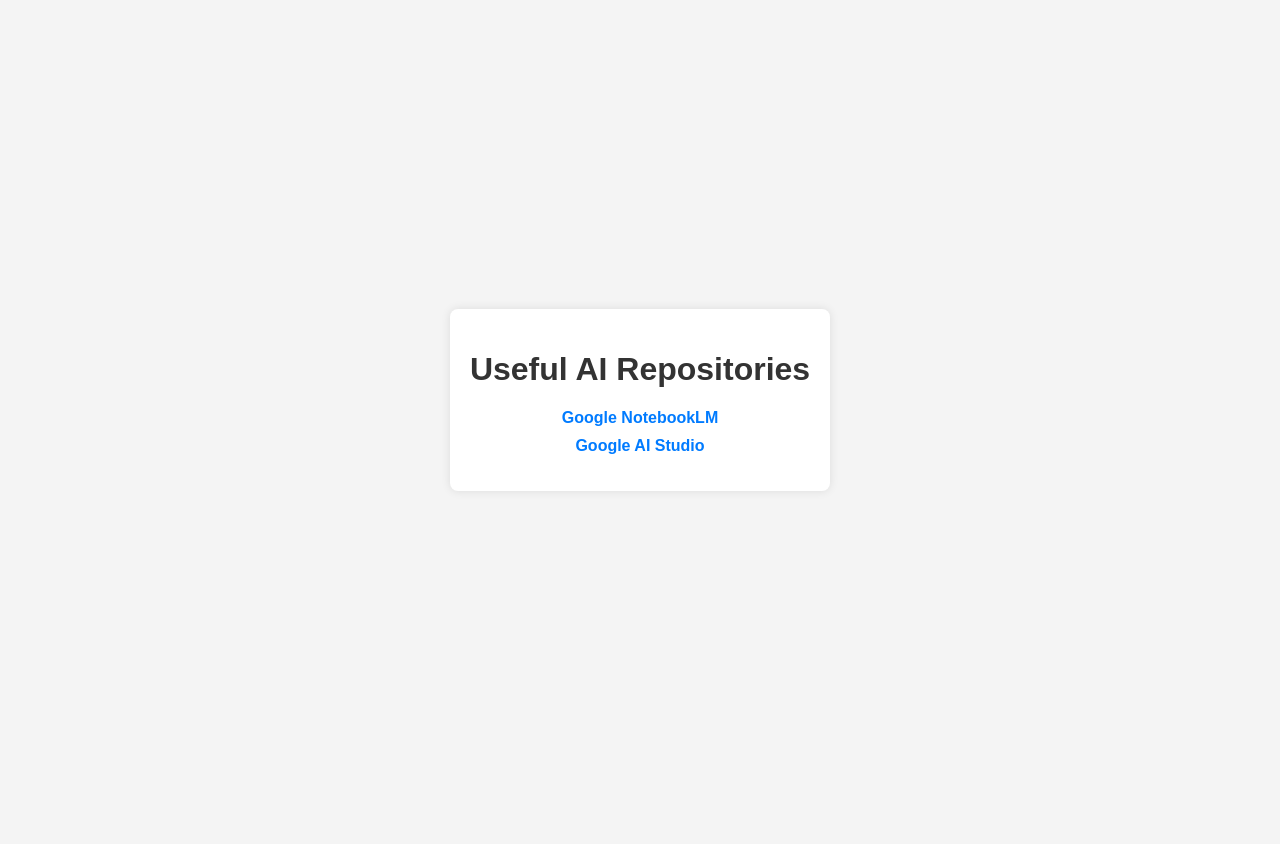
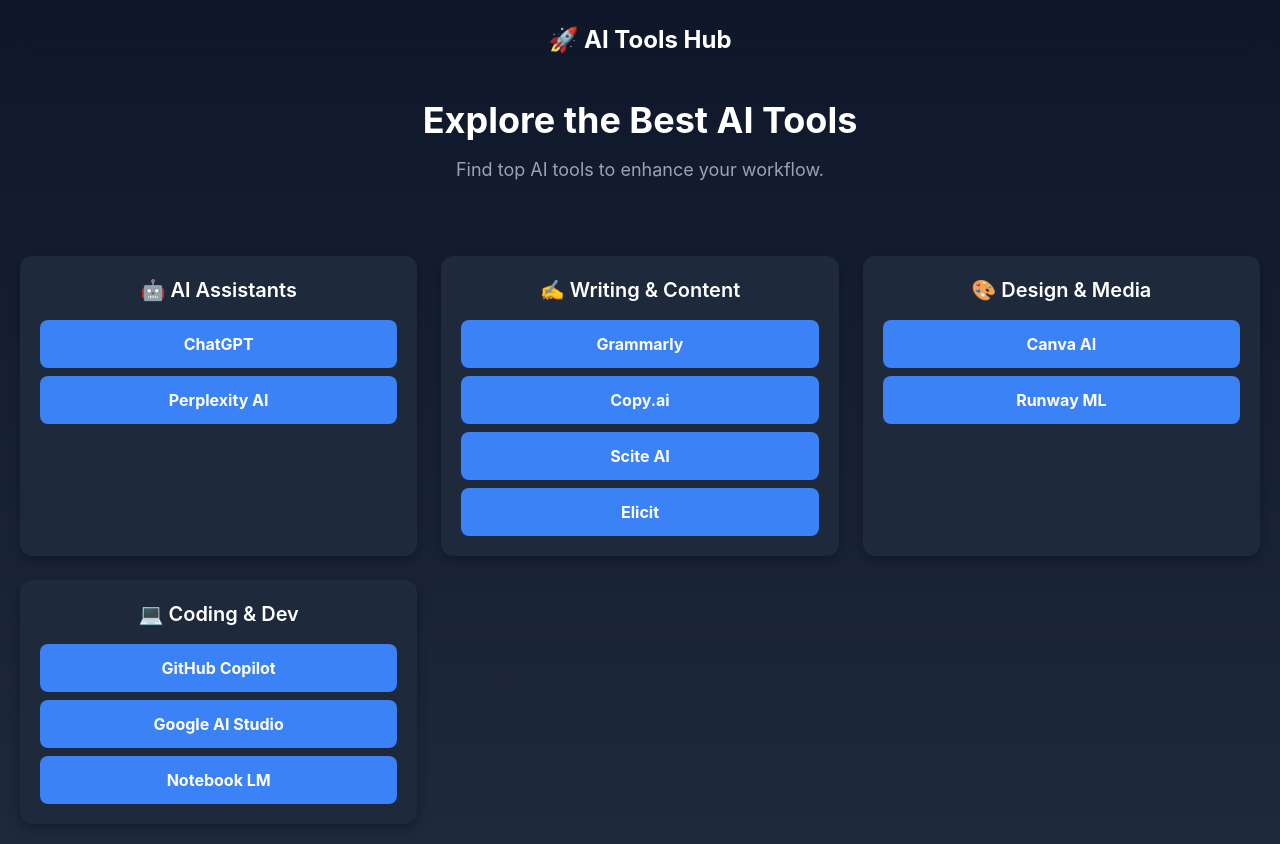
Before and after one commit to alexyyl/AI-tools, a plain HTML site: page index.html in a window 1280 px wide. Before the commit the page ends 800 px from the top, so only its background shows below. Drawn offline with nearby package versions, Linux system fonts and the light colour scheme.

Commit message:
Update index.html

```diff
--- a/index.html
+++ b/index.html
@@ -3,53 +3,78 @@
 <head>
     <meta charset="UTF-8">
     <meta name="viewport" content="width=device-width, initial-scale=1.0">
-    <title>AI Repositories</title>
+    <title>AI Tools Directory</title>
+    <script src="https://cdn.tailwindcss.com"></script>
     <style>
         body {
-            font-family: Arial, sans-serif;
-            background-color: #f4f4f4;
-            margin: 0;
-            padding: 0;
-            display: flex;
-            justify-content: center;
-            align-items: center;
-            height: 100vh;
+            background: linear-gradient(to bottom, #0f172a, #1e293b);
+            font-family: 'Inter', sans-serif;
+            color: #ffffff;
         }
         .container {
-            background-color: #fff;
+            max-width: 1000px;
+            margin: auto;
             padding: 20px;
+        }
+        .card {
+            background: #1e293b;
+            border-radius: 12px;
+            padding: 20px;
+            box-shadow: 0 4px 12px rgba(0, 0, 0, 0.3);
+            transition: transform 0.2s ease-in-out;
+        }
+        .card:hover {
+            transform: scale(1.03);
+        }
+        .button {
+            display: inline-block;
+            background: #3b82f6;
+            color: white;
+            padding: 12px 18px;
             border-radius: 8px;
-            box-shadow: 0 0 10px rgba(0, 0, 0, 0.1);
-            text-align: center;
+            font-weight: bold;
+            transition: background 0.3s;
         }
-        h1 {
-            color: #333;
-        }
-        ul {
-            list-style-type: none;
-            padding: 0;
-        }
-        li {
-            margin: 10px 0;
-        }
-        a {
-            text-decoration: none;
-            color: #007BFF;
-            font-weight: bold;
-        }
-        a:hover {
-            text-decoration: underline;
+        .button:hover {
+            background: #2563eb;
         }
     </style>
 </head>
 <body>
-    <div class="container">
-        <h1>Useful AI Repositories</h1>
-        <ul>
-            <li><a href="https://notebooklm.google.com/" target="_blank">Google NotebookLM</a></li>
-            <li><a href="https://aistudio.google.com/prompts/new_chat">Google AI Studio</li>
-            <!-- Add more links to AI repositories here -->
-        </ul>
+    <nav class="text-center py-6 text-2xl font-bold bg-opacity-10 backdrop-blur-lg">🚀 AI Tools Hub</nav>
+
+    <div class="container text-center">
+        <h1 class="text-4xl font-bold mb-4">Explore the Best AI Tools</h1>
+        <p class="text-lg text-gray-400">Find top AI tools to enhance your workflow.</p>
+    </div>
+
+    <div class="container mt-8 grid grid-cols-1 md:grid-cols-2 lg:grid-cols-3 gap-6">
+        <div class="card text-center">
+            <h2 class="text-xl font-semibold">🤖 AI Assistants</h2>
+            <a href="https://openai.com/chatgpt/" class="button mt-4 block">ChatGPT</a>
+            <a href="https://www.perplexity.ai/" class="button mt-2 block">Perplexity AI</a>
+        </div>
+
+        <div class="card text-center">
+            <h2 class="text-xl font-semibold">✍️ Writing & Content</h2>
+            <a href="https://www.grammarly.com/" class="button mt-4 block">Grammarly</a>
+            <a href="https://www.copy.ai/" class="button mt-2 block">Copy.ai</a>
+            <a href="https://scite.ai/" class="button mt-2 block">Scite AI</a>
+            <a href="https://elicit.org/" class="button mt-2 block">Elicit</a>
+        </div>
+
+        <div class="card text-center">
+            <h2 class="text-xl font-semibold">🎨 Design & Media</h2>
+            <a href="https://www.canva.com/ai/" class="button mt-4 block">Canva AI</a>
+            <a href="https://runwayml.com/" class="button mt-2 block">Runway ML</a>
+        </div>
+
+        <div class="card text-center">
+            <h2 class="text-xl font-semibold">💻 Coding & Dev</h2>
+            <a href="https://github.com/features/copilot" class="button mt-4 block">GitHub Copilot</a>
+            <a href="https://makersuite.google.com/" class="button mt-2 block">Google AI Studio</a>
+            <a href="https://notebooklm.google/" class="button mt-2 block">Notebook LM</a>
+        </div>
     </div>
 </body>
 </html>
```
